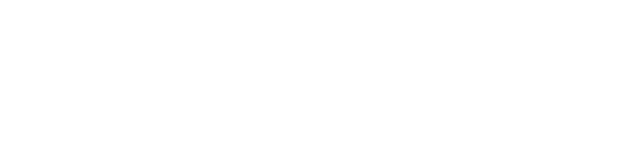
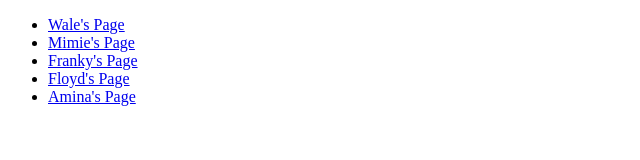
Before and after one commit to spykins/sabilink-cohort2, a plain HTML site: page index.html in a window 1280 px wide. Shown: the whole page, without its empty margins (0-640 px from the left). Drawn offline with Linux system fonts and the light colour scheme.

Commit message:
Add href for individual participant in home page

```diff
--- a/index.html
+++ b/index.html
@@ -6,6 +6,12 @@
     <title>Document</title>
 </head>
 <body>
-
+    <ul>
+        <li><a href="participants/wale.html">Wale's Page</a></li>
+        <li><a href="participants/mimie.html">Mimie's Page</a></li>
+        <li><a href="participants/franky.html">Franky's Page</a></li>
+        <li><a href="participants/floyd.html">Floyd's Page</a></li>
+        <li><a href="participants/amina.html">Amina's Page</a></li>
+    </ul>
 </body>
 </html>
```
